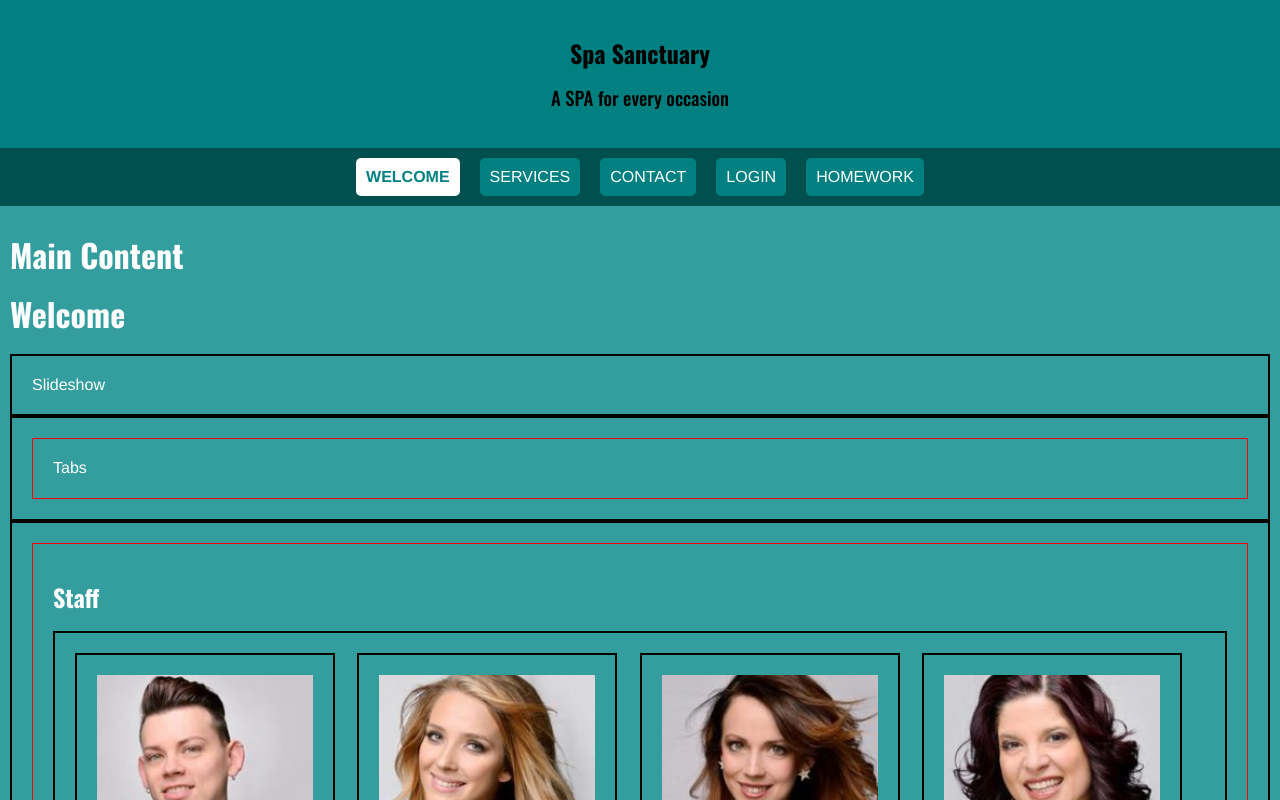
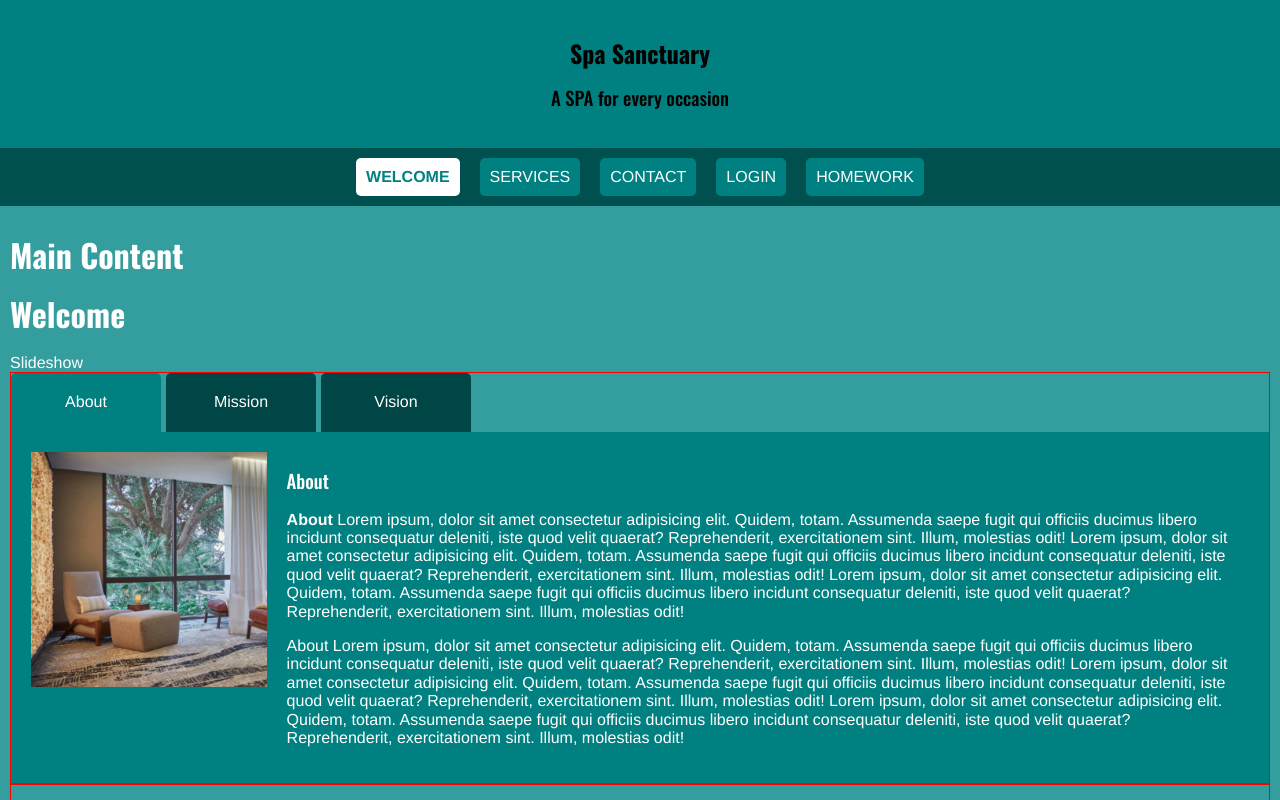
Before and after one commit to echois03/uclax-web1-summer21, a React (Create React App) app: page / in a window 1280 px wide. Shown: the top 800 px of the page. Built offline with nearby package versions, Linux system fonts and the light colour scheme.

Commit message:
+ tabbed content

```diff
--- a/src/React/Layout/Main.jsx
+++ b/src/React/Layout/Main.jsx
@@ -39,9 +39,4 @@
     background-color:#349e9e;
     color:white;
     padding: 10px;
-
-    * div {
-        border: solid 2px black;
-        padding: 20px;
-    }
 `;
--- a/src/React/Pages/Welcome/Staff/StaffMembers.jsx
+++ b/src/React/Pages/Welcome/Staff/StaffMembers.jsx
@@ -8,7 +8,7 @@
 
 const StaffMembers = () => {
 
-    console.log('staffData', staffData);
+    // console.log('staffData', staffData);
 
     return (
         <StaffMembersStyled className='StaffMembers'>
--- /dev/null
+++ b/src/React/Pages/Welcome/Tabs/Content.jsx
@@ -0,0 +1,39 @@
+import React from 'react';
+import styled from 'styled-components';
+
+const Content = ({chosenTab}) => {
+
+    return (
+        <ContentStyled className='Content'>
+            <div className="image">
+                <img src="/img/MissionVision/about.jpg" alt="{chosenTab.image}"/>
+            </div>
+            <div className="info">
+                <h3>{ chosenTab.title }</h3>
+                <div dangerouslySetInnerHTML={ { __html: chosenTab.text }} />
+            </div>
+        </ContentStyled>
+    );
+}
+
+export default Content;
+
+const ContentStyled = styled.div`
+    display:flex;
+    padding: 20px;
+    background-color: teal;
+    min-height:200px;
+
+    .image {
+        flex: 1;
+        img {
+                max-width: 100%
+        }
+    }
+
+    .info {
+        flex: 4;
+        padding: 0 20px;
+    }
+
+`;
--- /dev/null
+++ b/src/React/Pages/Welcome/Tabs/Tab.jsx
@@ -0,0 +1,35 @@
+import React from 'react';
+import styled from 'styled-components';
+
+const Tab = ({tab, chosenTab, chosenTabUpdate}) => {
+
+    const handleClick  = () => {
+        chosenTabUpdate(tab);
+    }
+
+    const theClassName = (tab.title === chosenTab.title) ? 'Tab chosen': 'Tab';
+
+    return (
+        <TabStyled className={ theClassName } onClick={ handleClick }>
+            { tab.title }
+        </TabStyled>
+    );
+}
+
+export default Tab;
+
+const TabStyled = styled.div`
+    padding: 20px;
+    background-color: #004646;
+    width: 150px;
+    text-align: center;
+    color: white;
+    margin-right: 5px;
+    border-radius: 5px 5px 0 0;
+
+    cursor: pointer;
+
+    &.chosen {
+        background-color: teal;
+    }
+`;
--- /dev/null
+++ b/src/React/Pages/Welcome/Tabs/Tabbed.jsx
@@ -0,0 +1,37 @@
+import React, {useState} from 'react';
+import styled from 'styled-components';
+
+import {tabbedData} from './tabbedData.js';
+
+import Tabs from './Tabs.jsx';
+import Content from './Content.jsx';
+
+const Tabbed = () => {
+
+    const [chosenTab, chosenTabUpdate] = useState(tabbedData[0]);
+
+    //console.log('tabbedData', tabbedData);
+    //console.log('chosenTab', chosenTab);
+
+
+    return (
+        <TabbedStyled className='Tabbed'>
+            <div className="inset">
+                <Tabs
+                    tabbedData={tabbedData}
+                    chosenTab={chosenTab}
+                    chosenTabUpdate={chosenTabUpdate}
+                />
+                <Content
+                    chosenTab={chosenTab}
+                />
+            </div>
+        </TabbedStyled>
+    );
+}
+
+export default Tabbed;
+
+const TabbedStyled = styled.div`
+
+`;
--- a/src/React/Pages/Welcome/Tabs/Tabs.jsx
+++ b/src/React/Pages/Welcome/Tabs/Tabs.jsx
@@ -1,13 +1,22 @@
 import React from 'react';
 import styled from 'styled-components';
 
-const Tabs = () => {
+import Tab from './Tab.jsx'
+
+const Tabs = ({tabbedData, chosenTab, chosenTabUpdate}) => {
 
     return (
         <TabsStyled className='Tabs'>
-            <div className="inset">
-                Tabs
-            </div>
+            {
+                tabbedData.map((tab, idx) => {
+                    return <Tab
+                        key={idx}
+                        tab={tab}
+                        chosenTab={chosenTab}
+                        chosenTabUpdate={chosenTabUpdate}
+                    />
+                })
+        }
         </TabsStyled>
     );
 }
@@ -15,5 +24,5 @@
 export default Tabs;
 
 const TabsStyled = styled.div`
-
+    display:flex;
 `;
--- /dev/null
+++ b/src/React/Pages/Welcome/Tabs/tabbedData.js
@@ -0,0 +1,17 @@
+export const tabbedData = [
+    {
+        image: '/img/MissionVision/about.jpg',
+        title: 'About',
+        text: '<p><b>About</b> Lorem ipsum, dolor sit amet consectetur adipisicing elit. Quidem, totam. Assumenda saepe fugit qui officiis ducimus libero incidunt consequatur deleniti, iste quod velit quaerat? Reprehenderit, exercitationem sint. Illum, molestias odit! Lorem ipsum, dolor sit amet consectetur adipisicing elit. Quidem, totam. Assumenda saepe fugit qui officiis ducimus libero incidunt consequatur deleniti, iste quod velit quaerat? Reprehenderit, exercitationem sint. Illum, molestias odit! Lorem ipsum, dolor sit amet consectetur adipisicing elit. Quidem, totam. Assumenda saepe fugit qui officiis ducimus libero incidunt consequatur deleniti, iste quod velit quaerat? Reprehenderit, exercitationem sint. Illum, molestias odit!</p> <p>About Lorem ipsum, dolor sit amet consectetur adipisicing elit. Quidem, totam. Assumenda saepe fugit qui officiis ducimus libero incidunt consequatur deleniti, iste quod velit quaerat? Reprehenderit, exercitationem sint. Illum, molestias odit! Lorem ipsum, dolor sit amet consectetur adipisicing elit. Quidem, totam. Assumenda saepe fugit qui officiis ducimus libero incidunt consequatur deleniti, iste quod velit quaerat? Reprehenderit, exercitationem sint. Illum, molestias odit! Lorem ipsum, dolor sit amet consectetur adipisicing elit. Quidem, totam. Assumenda saepe fugit qui officiis ducimus libero incidunt consequatur deleniti, iste quod velit quaerat? Reprehenderit, exercitationem sint. Illum, molestias odit!</p>',
+    },
+    {
+        image: '/img/MissionVision/mission.jpg',
+        title: 'Mission',
+        text: '<p><b>Mission</b> Lorem ipsum, dolor sit amet consectetur adipisicing elit. Quidem, totam. Assumenda saepe fugit qui officiis ducimus libero incidunt consequatur deleniti, iste quod velit quaerat? Reprehenderit, exercitationem sint. Illum, molestias odit! Lorem ipsum, dolor sit amet consectetur adipisicing elit. Quidem, totam. Assumenda saepe fugit qui officiis ducimus libero incidunt consequatur deleniti, iste quod velit quaerat? Reprehenderit, exercitationem sint. Illum, molestias odit! Lorem ipsum, dolor sit amet consectetur adipisicing elit. Quidem, totam. Assumenda saepe fugit qui officiis ducimus libero incidunt consequatur deleniti, iste quod velit quaerat? Reprehenderit, exercitationem sint. Illum, molestias odit!</p>',
+    },
+    {
+        image: '/img/MissionVision/vision.jpg',
+        title: 'Vision',
+        text: '<p><b>Vision</b> Lorem ipsum, dolor sit amet consectetur adipisicing elit. Quidem, totam. Assumenda saepe fugit qui officiis ducimus libero incidunt consequatur deleniti, iste quod velit quaerat? Reprehenderit, exercitationem sint. Illum, molestias odit! Lorem ipsum, dolor sit amet consectetur adipisicing elit. Quidem, totam. Assumenda saepe fugit qui officiis ducimus libero incidunt consequatur deleniti, iste quod velit quaerat? Reprehenderit, exercitationem sint. Illum, molestias odit! Lorem ipsum, dolor sit amet consectetur adipisicing elit. Quidem, totam. Assumenda saepe fugit qui officiis ducimus libero incidunt consequatur deleniti, iste quod velit quaerat? Reprehenderit, exercitationem sint. Illum, molestias odit!</p>',
+    },
+];
--- a/src/React/Pages/Welcome/Welcome.jsx
+++ b/src/React/Pages/Welcome/Welcome.jsx
@@ -3,7 +3,7 @@
 
 import Slideshow from './Slideshow/Slideshow.jsx';
 import Staff from './Staff/Staff.jsx';
-import Tabs from './Tabs/Tabs.jsx';
+import Tabbed from './Tabs/Tabbed.jsx';
 
 const Welcome = () => {
 
@@ -11,7 +11,7 @@
         <WelcomeStyled className='Welcome'>
             <h1>Welcome</h1>
             <Slideshow/>
-            <Tabs/>
+            <Tabbed/>
             <Staff/>
         </WelcomeStyled>
     );
```
